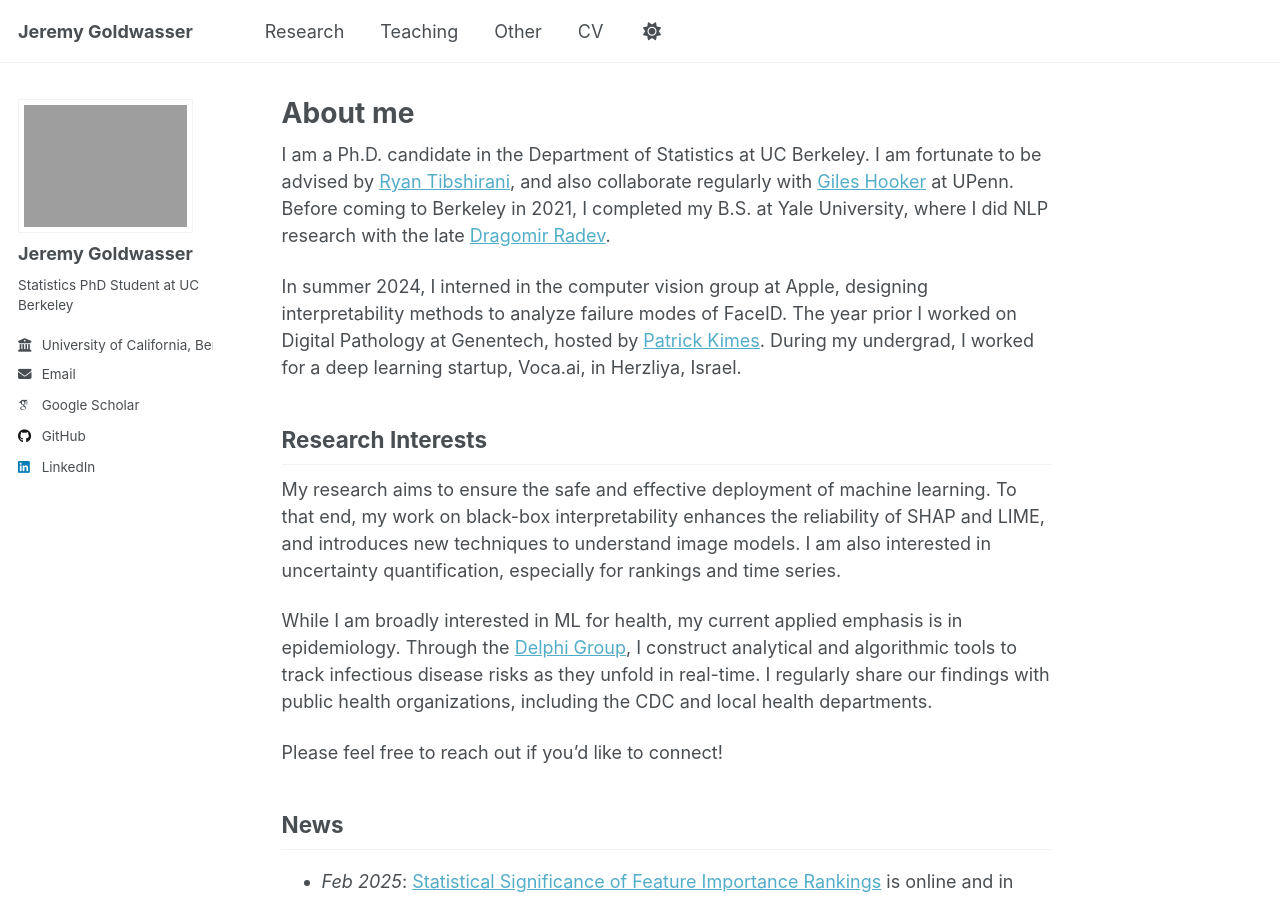
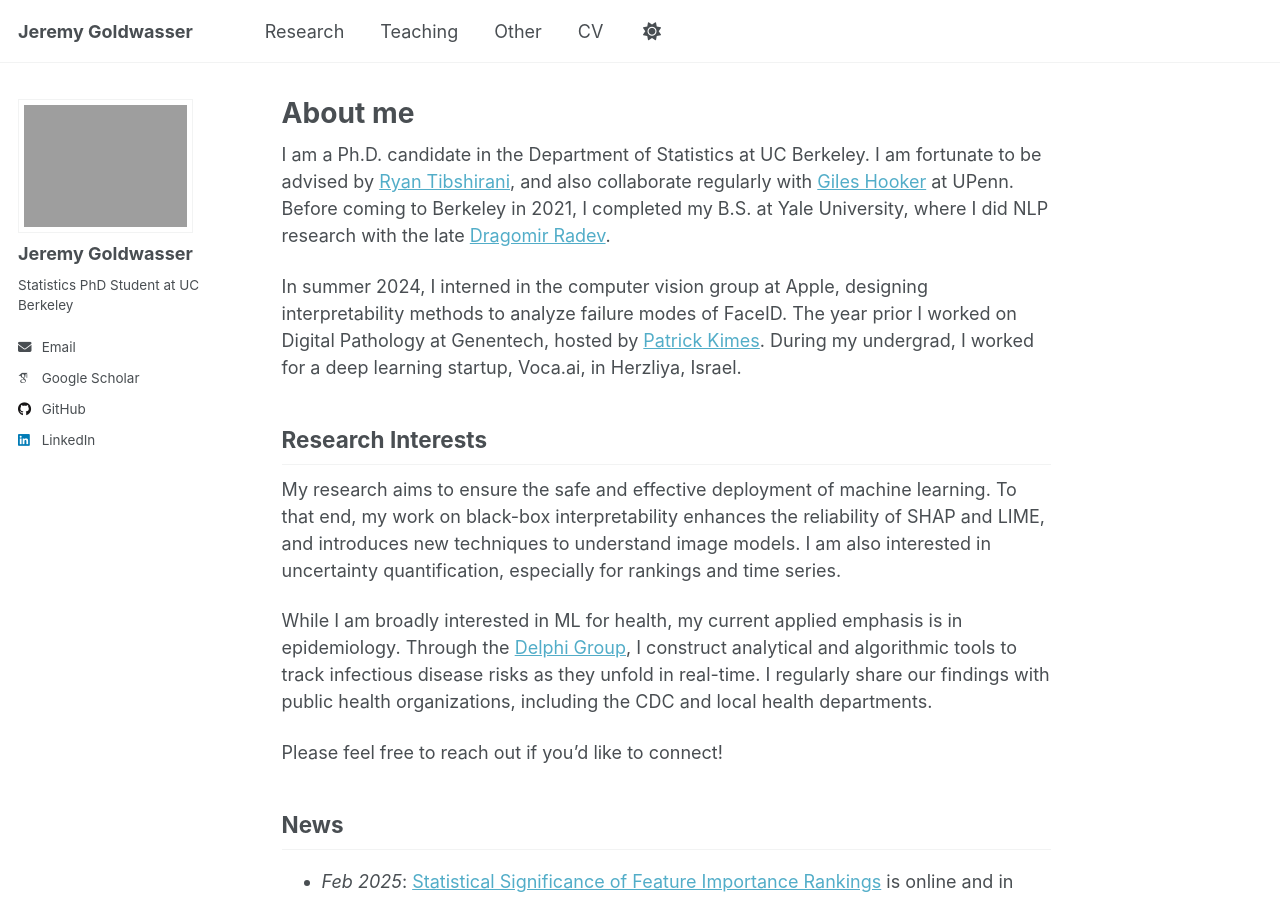
Before and after one commit to jeremy-goldwasser/jeremy-goldwasser.github.io, a Jekyll site: the page built from _pages/about.md, in a window 1280 px wide and 900 px high. Built offline with Jekyll 4.4.1, drawn with Linux system fonts in a browser that asks for light colours; some web fonts are replaced.

Commit message:
Update _config.yml

```diff
--- a/_config.yml
+++ b/_config.yml
@@ -27,7 +27,7 @@ author:
   pronouns         : # example: "she/her"
   bio              : "Statistics PhD Student at UC Berkeley"
   location         : #"Berkeley, CA"
-  employer         : "University of California, Berkeley"
+  employer         : #"University of California, Berkeley"
   uri              : # URL
   email            : "jeremy_goldwasser@berkeley.edu"
 
```
